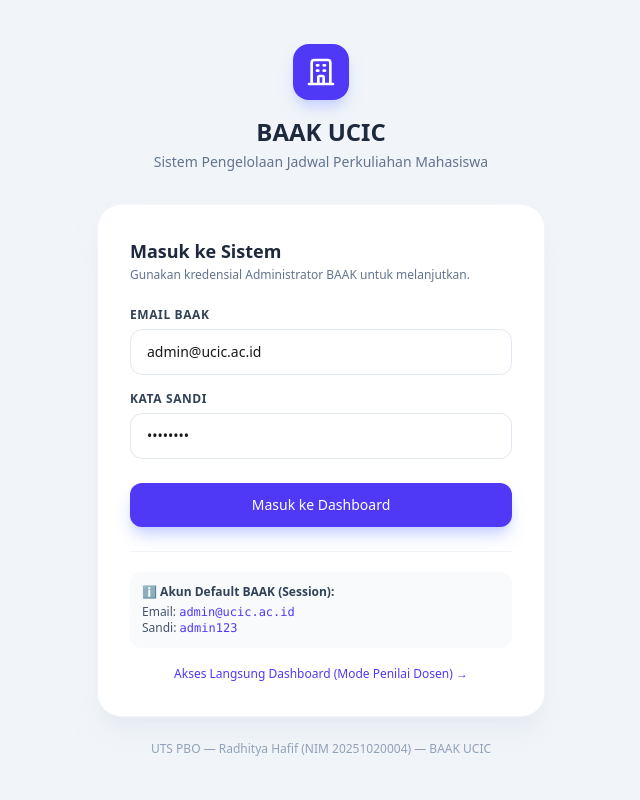
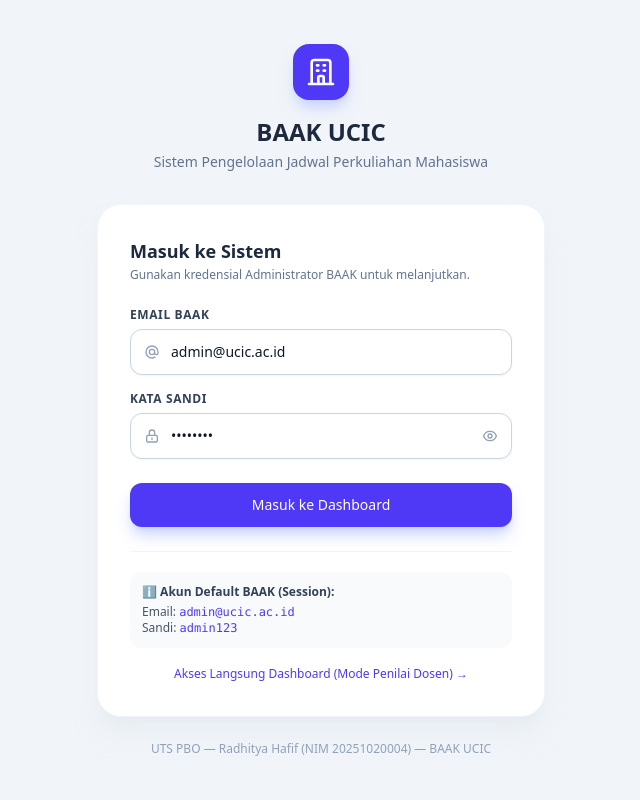
Before and after one commit to hafifradhitya/UTS_PBO_20251020004_Radhitya-Hafif, a Laravel app: page /login in a window 1280 px wide. Shown: the whole page, without its empty margins (319-959 px from the left). Run offline with Laravel 12, Linux system fonts and the light colour scheme; style sheets or scripts are compiled from the project's sources.

Commit message:
fix: ensure dark input text contrast on light mode and add toggle password

```diff
--- a/resources/css/app.css
+++ b/resources/css/app.css
@@ -9,3 +9,13 @@
     --font-sans: 'Instrument Sans', ui-sans-serif, system-ui, sans-serif, 'Apple Color Emoji', 'Segoe UI Emoji',
         'Segoe UI Symbol', 'Noto Color Emoji';
 }
+
+/* Enforce high-contrast dark text and clean white background on form controls */
+input, select, textarea {
+    color: #0f172a !important; /* text-slate-900 */
+    background-color: #ffffff !important;
+}
+
+input::placeholder, textarea::placeholder {
+    color: #94a3b8 !important; /* text-slate-400 */
+}
--- a/resources/views/auth/login.blade.php
+++ b/resources/views/auth/login.blade.php
@@ -1,12 +1,12 @@
 <!DOCTYPE html>
-<html lang="id">
+<html lang="id" data-theme="light">
 <head>
     <meta charset="UTF-8">
     <meta name="viewport" content="width=device-width, initial-scale=1.0">
     <title>Login BAAK — Sistem Pengelolaan Jadwal Perkuliahan UCIC</title>
     @vite(['resources/css/app.css', 'resources/js/app.js'])
 </head>
-<body class="bg-slate-100 min-h-screen flex items-center justify-center p-4 antialiased">
+<body class="bg-slate-100 min-h-screen flex items-center justify-center p-4 antialiased text-slate-900">
     <div class="max-w-md w-full">
         <!-- Logo & Header -->
         <div class="text-center mb-8">
@@ -43,20 +43,40 @@
 
                 <div>
                     <label for="email" class="block text-xs font-semibold text-slate-700 uppercase tracking-wider mb-1.5">Email BAAK</label>
-                    <input type="email" id="email" name="email" value="{{ old('email', 'admin@ucic.ac.id') }}" required
-                           class="w-full px-4 py-3 rounded-xl border border-slate-200 text-sm focus:outline-none focus:ring-2 focus:ring-indigo-600 focus:border-transparent transition-all">
+                    <div class="relative">
+                        <span class="absolute inset-y-0 left-0 pl-3.5 flex items-center pointer-events-none text-slate-400">
+                            <svg class="w-4 h-4" fill="none" stroke="currentColor" viewBox="0 0 24 24">
+                                <path stroke-linecap="round" stroke-linejoin="round" stroke-width="2" d="M16 12a4 4 0 10-8 0 4 4 0 008 0zm0 0v1.5a2.5 2.5 0 005 0V12a9 9 0 10-9 9m4.5-1.206a8.959 8.959 0 01-4.5 1.207" />
+                            </svg>
+                        </span>
+                        <input type="email" id="email" name="email" value="{{ old('email', 'admin@ucic.ac.id') }}" required placeholder="admin@ucic.ac.id" autocomplete="email"
+                               class="w-full pl-10 pr-4 py-3 rounded-xl border border-slate-300 bg-white text-slate-900 font-medium text-sm placeholder:text-slate-400 focus:outline-none focus:ring-2 focus:ring-indigo-600 focus:border-indigo-600 shadow-xs">
+                    </div>
                     @error('email') <p class="text-xs text-rose-600 mt-1">{{ $message }}</p> @enderror
                 </div>
 
                 <div>
                     <label for="password" class="block text-xs font-semibold text-slate-700 uppercase tracking-wider mb-1.5">Kata Sandi</label>
-                    <input type="password" id="password" name="password" value="admin123" required
-                           class="w-full px-4 py-3 rounded-xl border border-slate-200 text-sm focus:outline-none focus:ring-2 focus:ring-indigo-600 focus:border-transparent transition-all">
+                    <div class="relative">
+                        <span class="absolute inset-y-0 left-0 pl-3.5 flex items-center pointer-events-none text-slate-400">
+                            <svg class="w-4 h-4" fill="none" stroke="currentColor" viewBox="0 0 24 24">
+                                <path stroke-linecap="round" stroke-linejoin="round" stroke-width="2" d="M12 15v2m-6 4h12a2 2 0 002-2v-6a2 2 0 00-2-2H6a2 2 0 00-2 2v6a2 2 0 002 2zm10-10V7a4 4 0 00-8 0v4h8z" />
+                            </svg>
+                        </span>
+                        <input type="password" id="password" name="password" value="admin123" required placeholder="admin123" autocomplete="current-password"
+                               class="w-full pl-10 pr-10 py-3 rounded-xl border border-slate-300 bg-white text-slate-900 font-medium text-sm placeholder:text-slate-400 focus:outline-none focus:ring-2 focus:ring-indigo-600 focus:border-indigo-600 shadow-xs">
+                        <button type="button" onclick="const p = document.getElementById('password'); p.type = p.type === 'password' ? 'text' : 'password';" class="absolute inset-y-0 right-0 pr-3.5 flex items-center text-slate-400 hover:text-slate-600 cursor-pointer" title="Lihat Sandi">
+                            <svg class="w-4 h-4" fill="none" stroke="currentColor" viewBox="0 0 24 24">
+                                <path stroke-linecap="round" stroke-linejoin="round" stroke-width="2" d="M15 12a3 3 0 11-6 0 3 3 0 016 0z" />
+                                <path stroke-linecap="round" stroke-linejoin="round" stroke-width="2" d="M2.458 12C3.732 7.943 7.523 5 12 5c4.478 0 8.268 2.943 9.542 7-1.274 4.057-5.064 7-9.542 7-4.477 0-8.268-2.943-9.542-7z" />
+                            </svg>
+                        </button>
+                    </div>
                     @error('password') <p class="text-xs text-rose-600 mt-1">{{ $message }}</p> @enderror
                 </div>
 
                 <div class="pt-2">
-                    <button type="submit" class="w-full py-3 px-4 rounded-xl bg-indigo-600 hover:bg-indigo-700 text-white font-medium text-sm shadow-lg shadow-indigo-200 transition-all duration-200">
+                    <button type="submit" class="w-full py-3 px-4 rounded-xl bg-indigo-600 hover:bg-indigo-700 text-white font-medium text-sm shadow-lg shadow-indigo-200 transition-all duration-200 cursor-pointer">
                         Masuk ke Dashboard
                     </button>
                 </div>
--- a/resources/views/layouts/app.blade.php
+++ b/resources/views/layouts/app.blade.php
@@ -1,5 +1,5 @@
 <!DOCTYPE html>
-<html lang="id">
+<html lang="id" data-theme="light">
 <head>
     <meta charset="UTF-8">
     <meta name="viewport" content="width=device-width, initial-scale=1.0">
```
